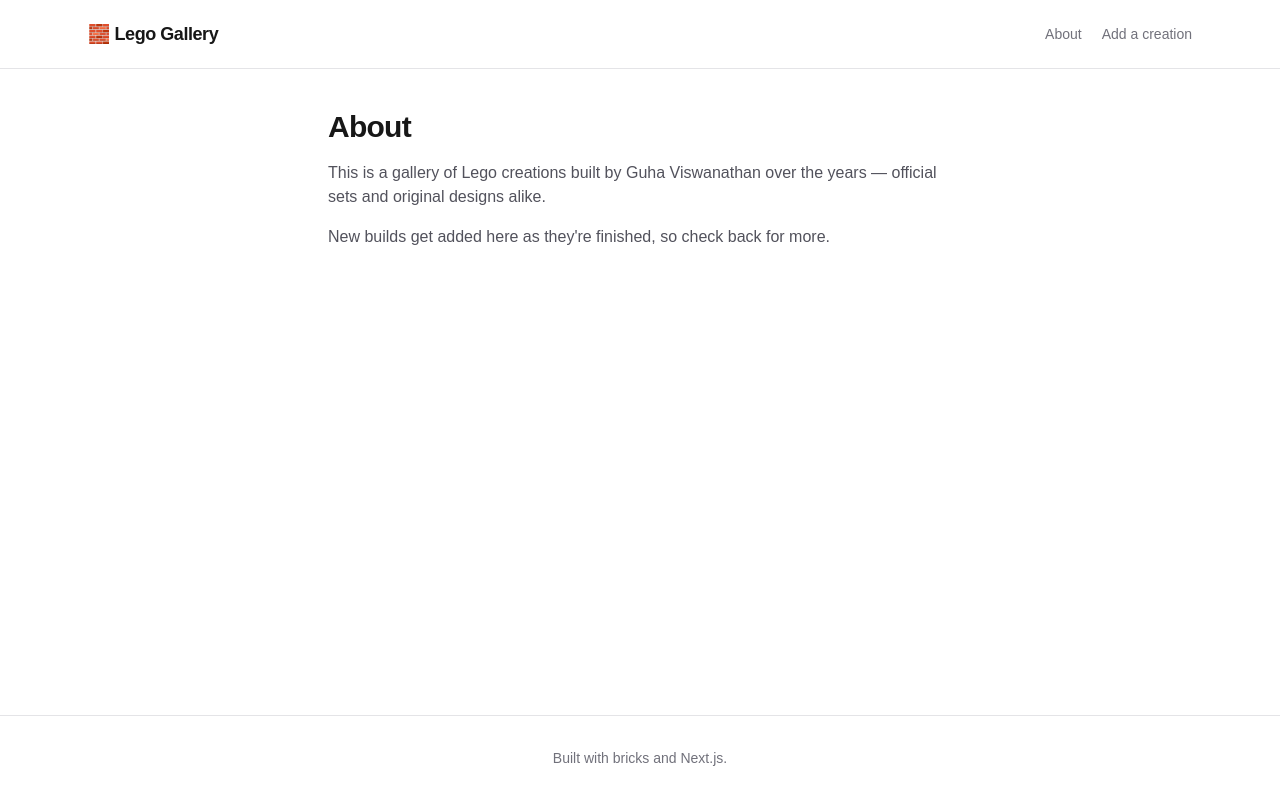
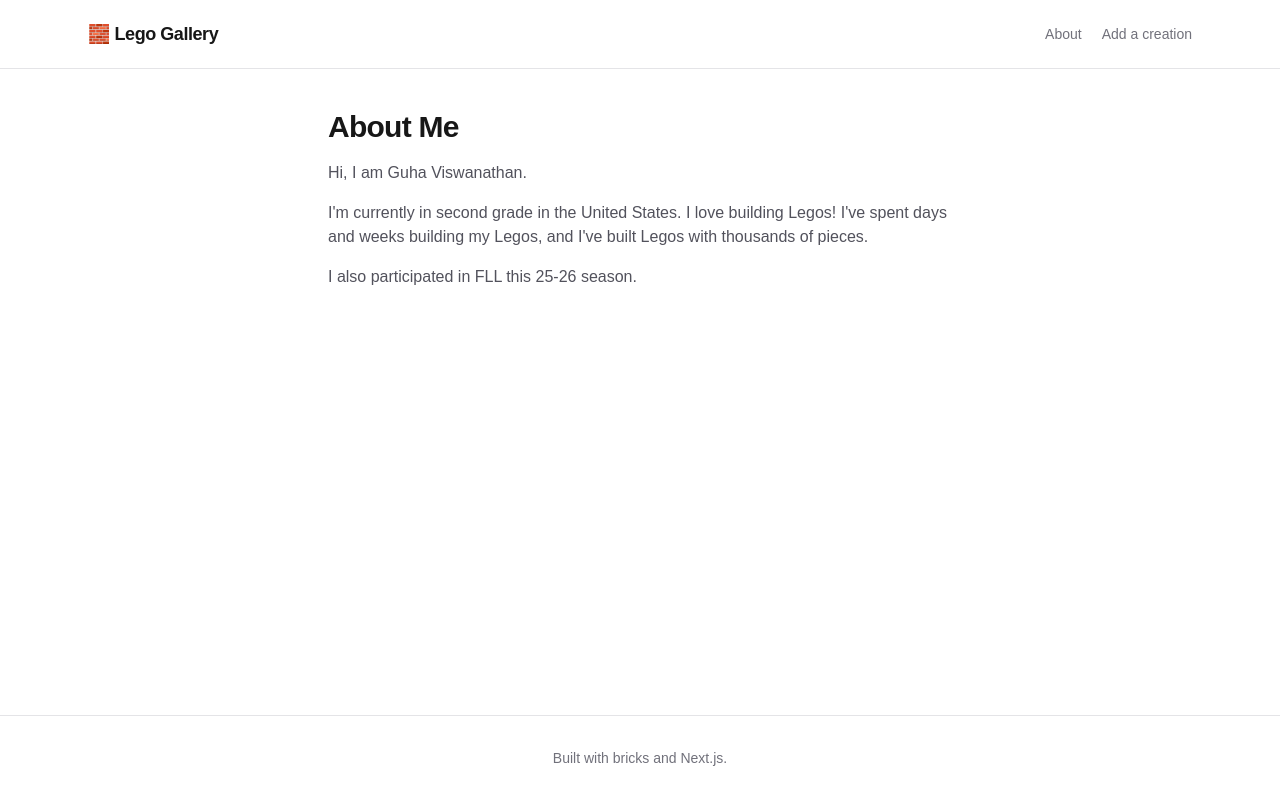
Before and after one commit to chitra09/lego-portfolio-website, a Next.js app: page /about in a window 1280 px wide. Built offline with nearby package versions, Linux system fonts and the light colour scheme.

Commit message:
Rewrite About page in Guha's own words
Co-Authored-By: Claude Sonnet 5 <noreply@anthropic.com>

```diff
--- a/app/about/page.tsx
+++ b/app/about/page.tsx
@@ -1,16 +1,15 @@
 export default function About() {
   return (
     <div className="mx-auto max-w-2xl px-6 py-10">
-      <h1 className="text-3xl font-semibold tracking-tight">About</h1>
+      <h1 className="text-3xl font-semibold tracking-tight">About Me</h1>
       <div className="mt-4 space-y-4 text-zinc-600 dark:text-zinc-400">
+        <p>Hi, I am Guha Viswanathan.</p>
         <p>
-          This is a gallery of Lego creations built by Guha Viswanathan over
-          the years — official sets and original designs alike.
+          I&apos;m currently in second grade in the United States. I love
+          building Legos! I&apos;ve spent days and weeks building my Legos,
+          and I&apos;ve built Legos with thousands of pieces.
         </p>
-        <p>
-          New builds get added here as they&apos;re finished, so check back
-          for more.
-        </p>
+        <p>I also participated in FLL this 25-26 season.</p>
       </div>
     </div>
   );
```
